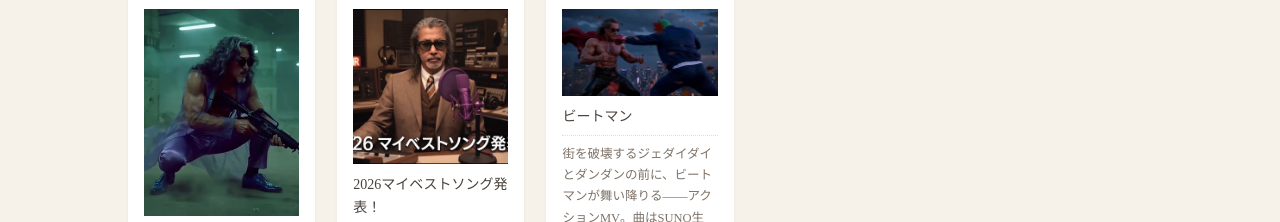
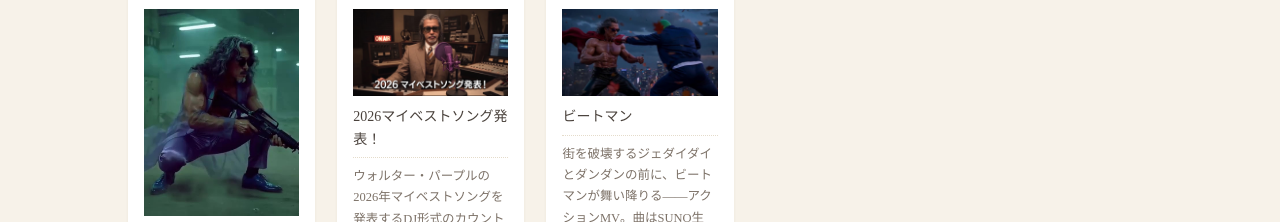
Before and after one commit to atelier-unonon/atelier-unonon.github.io, a plain HTML site: page music.html in a window 1280 px wide. Shown: the part 501-723 px from the top of the page. Drawn offline with Linux system fonts and the light colour scheme.

Commit message:
Music card: keep thumbnail text uncropped (16:9)

```diff
--- a/music.html
+++ b/music.html
@@ -22,7 +22,7 @@
 </div>
 </section>
 <main>
-<div class="cards" id="cards"><div class="card vcard"><div class="day">23</div><div class="mon">Nov. 2026</div><div class="ph r34"><img src="movie01.jpg" alt=""></div><div class="t">Dada Dance</div><div class="ex">地下駐車場を舞台にした、ガンフー×ダンスのミュージックビデオ。ウォルター・パープルの楽曲です。</div><p class="playrow"><a class="playlink" href="https://youtu.be/g5cb90aQECw"><span class="pbtn"></span>YouTubeで観る</a></p></div><div class="card vcard"><div class="day">21</div><div class="mon">Nov. 2026</div><div class="ph r11"><img src="movie02.jpg" alt=""></div><div class="t">2026マイベストソング発表！</div><div class="ex">ウォルター・パープルの2026年マイベストソングを発表するDJ形式のカウントダウン動画。作業用やおやすみ前のBGMにもどうぞ。</div><p class="playrow"><a class="playlink" href="https://youtu.be/lspaHuwO7pM"><span class="pbtn"></span>YouTubeで観る</a></p></div><div class="card vcard"><div class="day">23</div><div class="mon">Nov. 2026</div><div class="ph r169"><img src="movie03.jpg" alt=""></div><div class="t">ビートマン</div><div class="ex">街を破壊するジェダイダイとダンダンの前に、ビートマンが舞い降りる――アクションMV。曲はSUNO生成、映像はAI生成。</div><p class="playrow"><a class="playlink" href="https://youtu.be/nkldjO30FyE"><span class="pbtn"></span>YouTubeで観る</a></p></div></div>
+<div class="cards" id="cards"><div class="card vcard"><div class="day">23</div><div class="mon">Nov. 2026</div><div class="ph r34"><img src="movie01.jpg" alt=""></div><div class="t">Dada Dance</div><div class="ex">地下駐車場を舞台にした、ガンフー×ダンスのミュージックビデオ。ウォルター・パープルの楽曲です。</div><p class="playrow"><a class="playlink" href="https://youtu.be/g5cb90aQECw"><span class="pbtn"></span>YouTubeで観る</a></p></div><div class="card vcard"><div class="day">21</div><div class="mon">Nov. 2026</div><div class="ph r169"><img src="movie02.jpg" alt=""></div><div class="t">2026マイベストソング発表！</div><div class="ex">ウォルター・パープルの2026年マイベストソングを発表するDJ形式のカウントダウン動画。作業用やおやすみ前のBGMにもどうぞ。</div><p class="playrow"><a class="playlink" href="https://youtu.be/lspaHuwO7pM"><span class="pbtn"></span>YouTubeで観る</a></p></div><div class="card vcard"><div class="day">23</div><div class="mon">Nov. 2026</div><div class="ph r169"><img src="movie03.jpg" alt=""></div><div class="t">ビートマン</div><div class="ex">街を破壊するジェダイダイとダンダンの前に、ビートマンが舞い降りる――アクションMV。曲はSUNO生成、映像はAI生成。</div><p class="playrow"><a class="playlink" href="https://youtu.be/nkldjO30FyE"><span class="pbtn"></span>YouTubeで観る</a></p></div></div>
 </main>
 
 <script>
```
